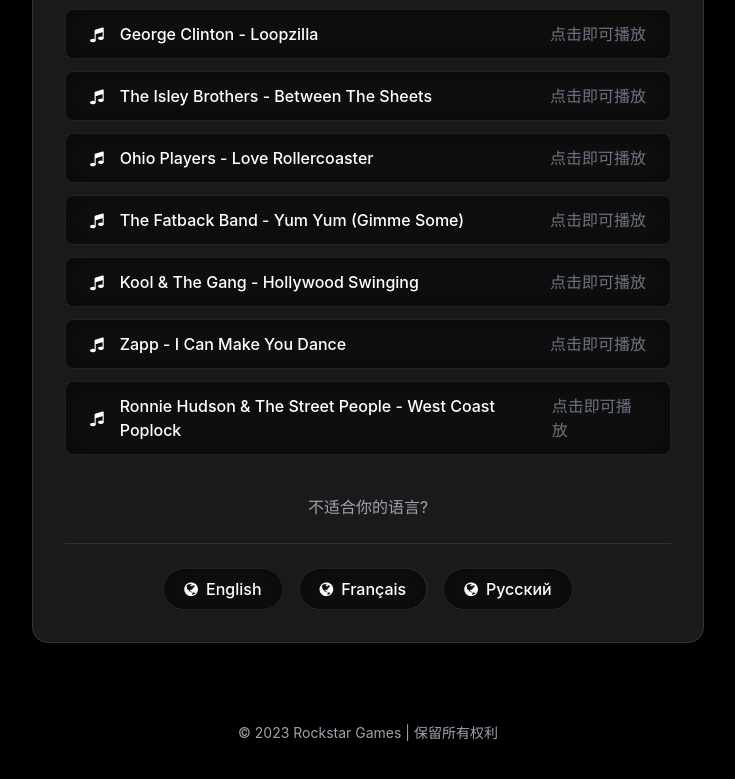
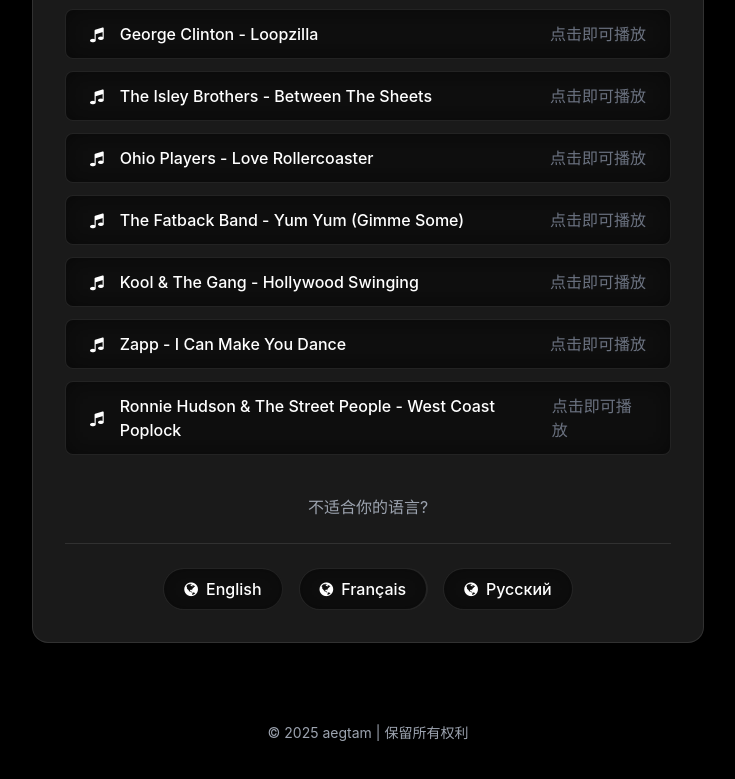
Before and after one commit to xfchd090909/gtasam, a plain HTML site: page bouncefm/bouncefm.html in a window 1280 px wide. Shown: the part 1054-1833 px from the top of the page, without its empty margins (272-1007 px from the left). Drawn offline with nearby package versions, Linux system fonts and the light colour scheme.

Commit message:
Update bouncefm.html

```diff
--- a/bouncefm/bouncefm.html
+++ b/bouncefm/bouncefm.html
@@ -299,7 +299,7 @@
 
     <!-- 页脚 -->
     <footer class="mt-20 text-gray-400 text-sm opacity-0 translate-y-10 transition-all duration-1000 ease-out" style="transition-delay: 300ms;" id="footer">
-      <p>© 2023 Rockstar Games | 保留所有权利</p>
+      <p>© 2025 aegtam | 保留所有权利</p>
     </footer>
   </div>
 
```
